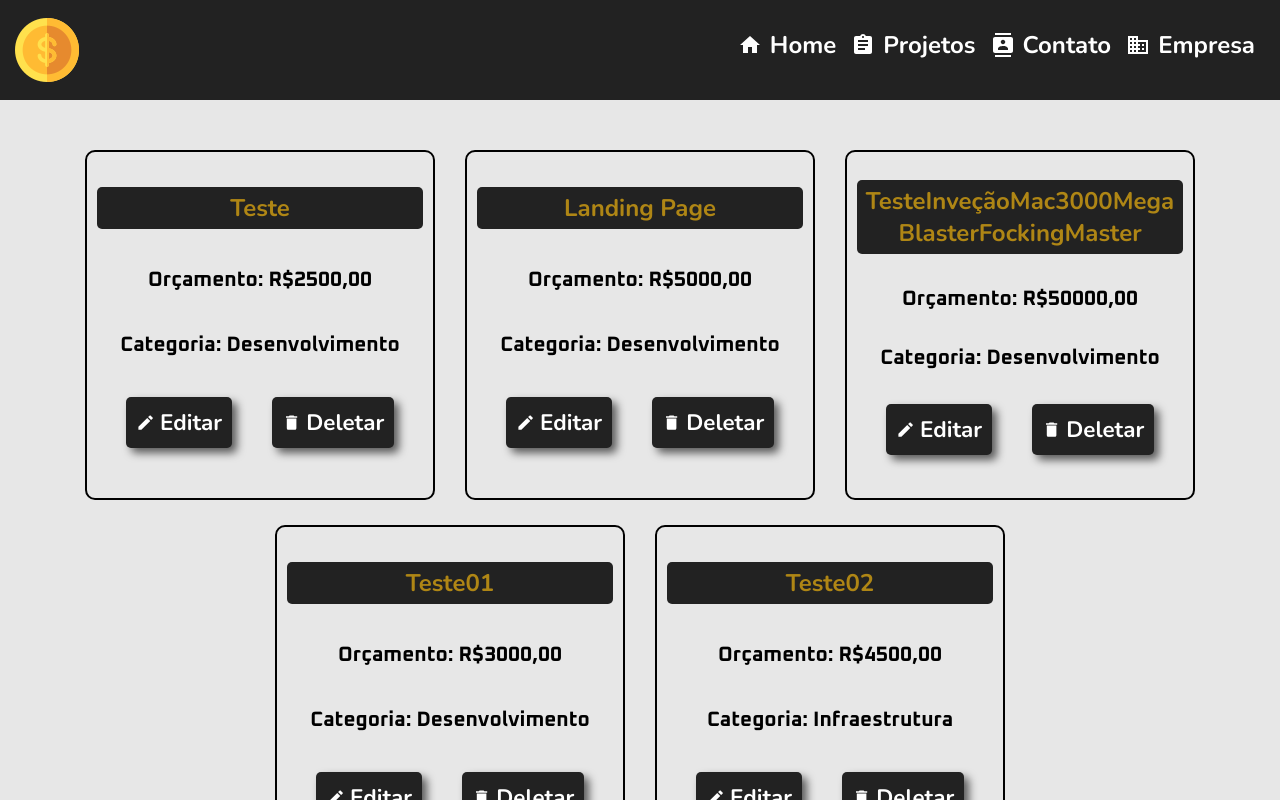
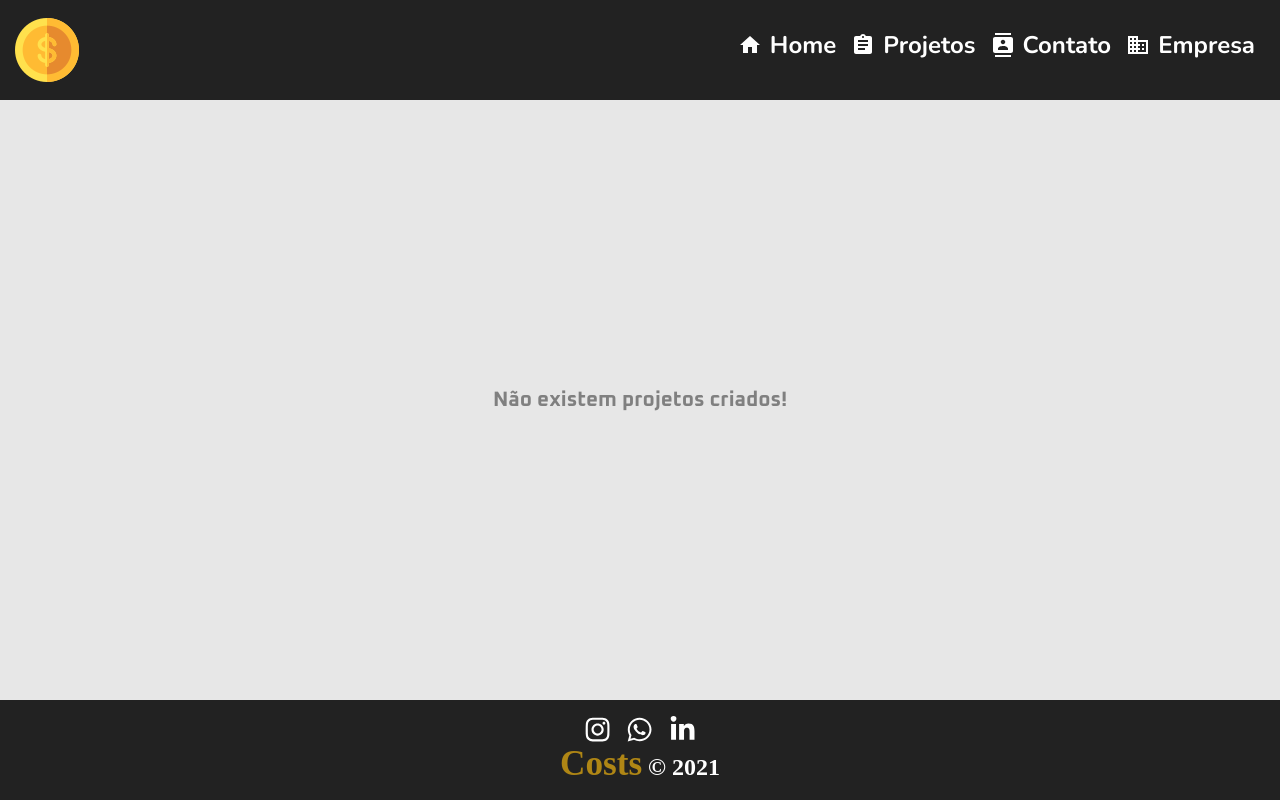
Before and after one commit to Kauadasilvalourenco/projeto_costs, a React (Vite) app: page /projetos in a window 1280 px wide. Shown: the top 800 px of the page. Built offline with nearby package versions, Linux system fonts and the light colour scheme; data requests are answered from the project's data file; a web font is replaced by a local one.

Commit message:
feat: Criado função para deletar projetos Implementado deleção de projetos na página Project.jsx

```diff
--- a/db.json
+++ b/db.json
@@ -17,37 +17,6 @@
       "name": "Design"
     }
   ],
-  "projects": [
-    {
-      "nome_projeto": "Teste",
-      "orcamento_projeto": 2500,
-      "categoria_projeto": "Desenvolvimento",
-      "id": "fZMjOtIZyhw"
-    },
-    {
-      "nome_projeto": "Landing Page",
-      "orcamento_projeto": 5000,
-      "categoria_projeto": "Desenvolvimento",
-      "id": "yT6qMXYqUz0"
-    },
-    {
-      "nome_projeto": "TesteInveçãoMac3000MegaBlasterFockingMaster",
-      "orcamento_projeto": 50000,
-      "categoria_projeto": "Desenvolvimento",
-      "id": "Gm54zRIUqM8"
-    },
-    {
-      "nome_projeto": "Teste01",
-      "orcamento_projeto": 3000,
-      "categoria_projeto": "Desenvolvimento",
-      "id": "EgBm1ghpXqY"
-    },
-    {
-      "nome_projeto": "Teste02",
-      "orcamento_projeto": 4500,
-      "categoria_projeto": "Infraestrutura",
-      "id": "KwUKDkogKjQ"
-    }
-  ],
+  "projects": [],
   "$schema": "./node_modules/json-server/schema.json"
 }
--- a/src/components/_card/Card.jsx
+++ b/src/components/_card/Card.jsx
@@ -8,7 +8,7 @@ import styleCard from "./Card.module.css";
 import { MdEdit, MdDelete } from "react-icons/md";
 
 
-function Card({project}) {
+function Card({project, onDeleteProject}) {
     return(
         <div className={styleCard.Card}>
 
@@ -44,6 +44,7 @@ function Card({project}) {
 
                 <Button
                     style={styleCard.button}
+                    onClick={() => onDeleteProject(project.id)}
                 >
                     <MdDelete className={styleCard.button_icons}/>
                     Deletar
--- a/src/pages/projects/Projects.jsx
+++ b/src/pages/projects/Projects.jsx
@@ -2,9 +2,11 @@ import { useState, useEffect } from "react";
 // import hooks;
 
 import { getProjects } from "../../services/api";
+import { deleteProject } from "../../services/api";
 // import js;
 
 import Card from "../../components/_card/Card";
+import Typography from "../../components/_typography/Typography";
 // import components;
 
 import styleProjects from "./Projects.module.css";
@@ -24,11 +26,25 @@ function Projects() {
 
     }, []);
 
+    async function handleDeleteProject(id) {
+        try {
+            await deleteProject(id);
+            setProjects(projects.filter((project) => project.id !== id))
+            console.log("Projeto deletado com sucesso!");
+        } catch (error) {
+            console.error(`Erro ao deletar projeto: ${error}`);
+        }
+    }
+
     return(
         <div className={styleProjects.page_projects}>
             {
                 projects.length === 0 ? (
-                    <p>Você não tem projetos criados!</p>
+                    <Typography
+                        tag={"p"}
+                    >
+                        Não existem projetos criados!
+                    </Typography>
                 ): (
                     projects.map((project) => (
                         <div
@@ -37,6 +53,7 @@ function Projects() {
                         >
                             <Card
                                 project={project}
+                                onDeleteProject={handleDeleteProject}
                             />
                         </div>
                     ))
--- a/src/services/api.js
+++ b/src/services/api.js
@@ -31,5 +31,12 @@ export function createProject(data) {
     return request("/projects", {
         method: "POST",
         body: JSON.stringify(data)
-    })
+    });
 }
+
+//DELETE
+export function deleteProject(id) {
+    return request(`/projects/${id}`, {
+        method: "DELETE"
+    });
+}
```
